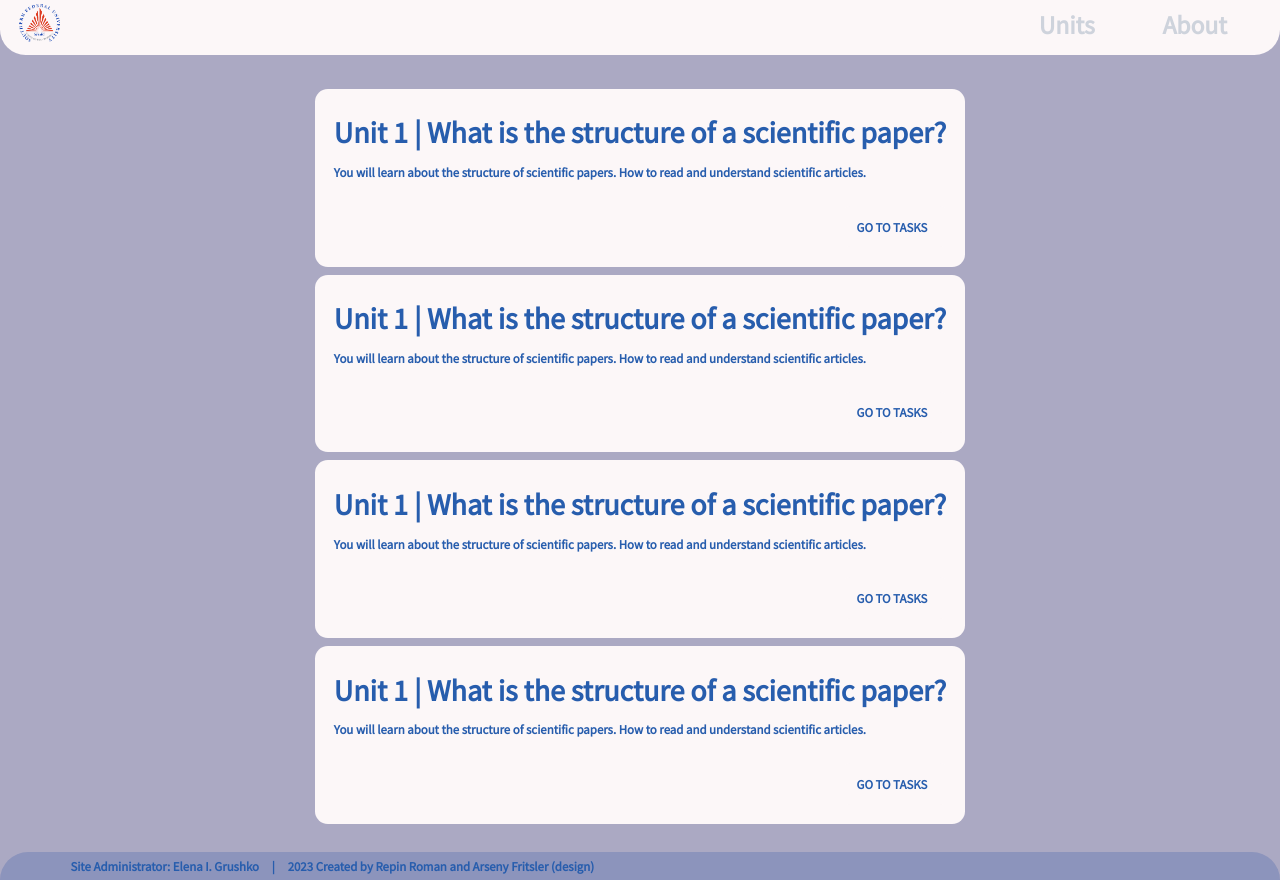
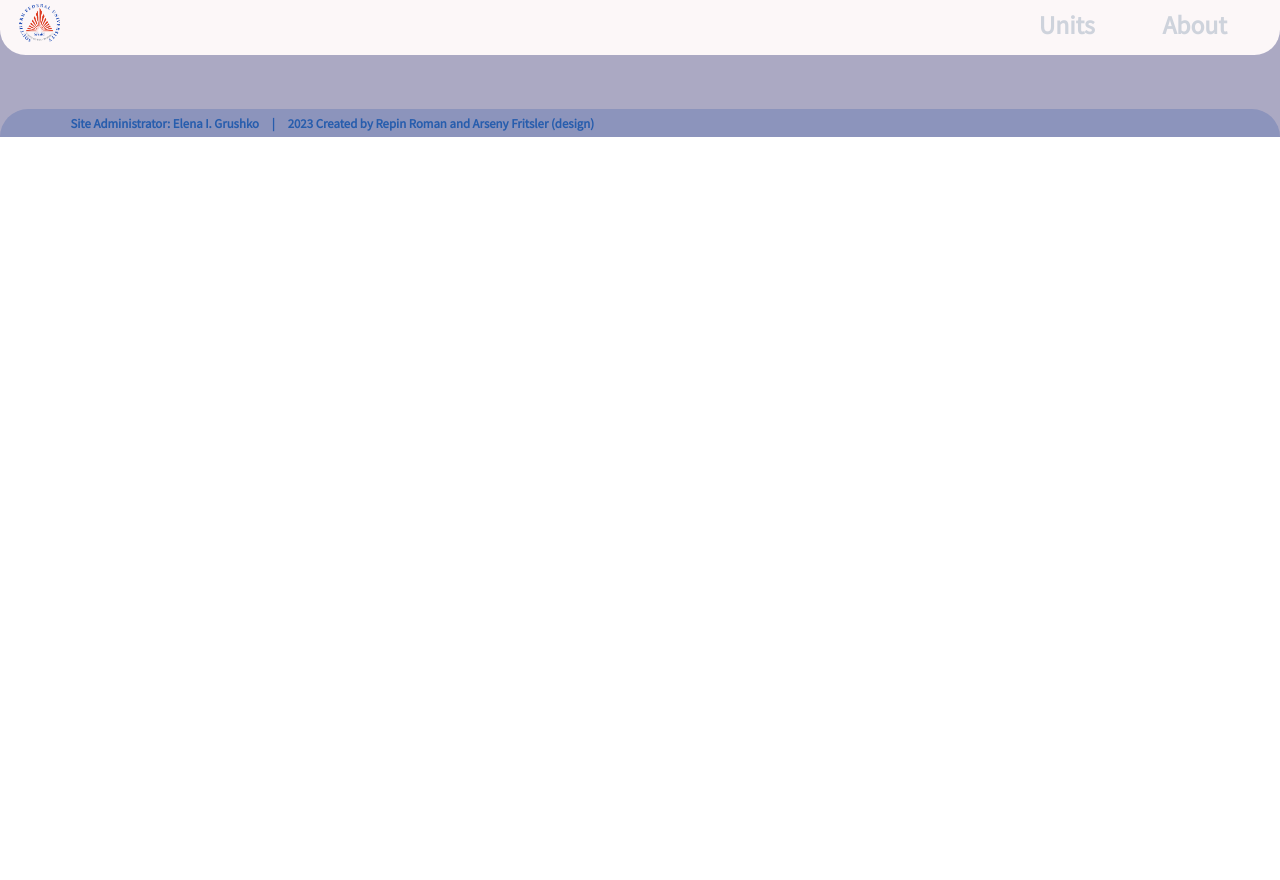
Before and after one commit to egrushko/english-sciencecomminication, a React (Create React App) app: page / in a window 1280 px wide. After the commit the page ends 800 px from the top, so only its background shows below. Built offline with nearby package versions, Linux system fonts and the light colour scheme.

Commit message:
Update App.js

```diff
--- a/src/App.js
+++ b/src/App.js
@@ -11,8 +11,8 @@ function App() {
     <div className='App'>
       <NavBar/>
       <Routes>
-        <Route path = '/' element={<Units/>}></Route>
-        <Route path = '/about' element={<About/>}></Route>
+        <Route path = 'engSfedu/' element={<Units/>}></Route>
+        <Route path = 'engSfedu/about' element={<About/>}></Route>
       </Routes>
       <Footer/>
     </div>
```
